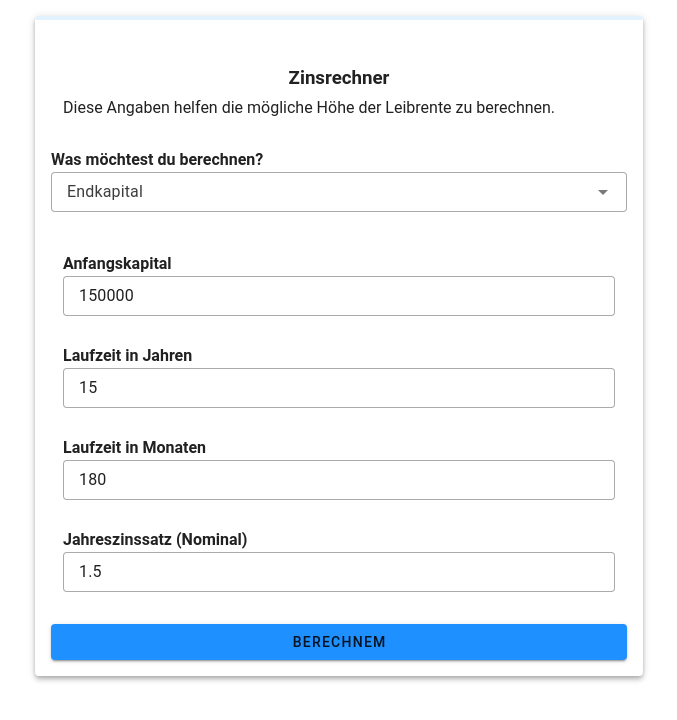
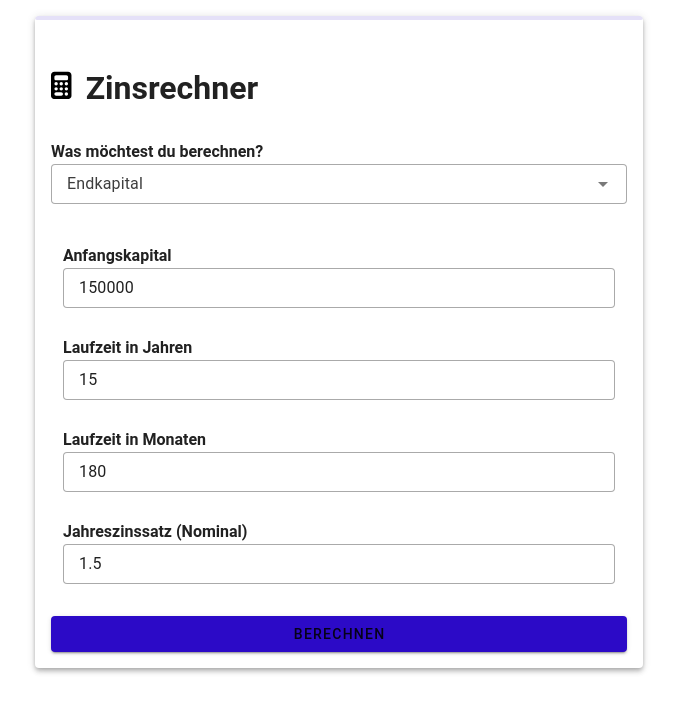
Before and after one commit to lpritzkow/hainimmobilien-zinsrechner, a plain HTML site: page index.html in a window 1280 px wide. Shown: the whole page, without its empty margins (301-978 px from the left). Drawn offline with nearby package versions, Linux system fonts and the light colour scheme.

Commit message:
Update index.html
update design

```diff
--- a/index.html
+++ b/index.html
@@ -9,11 +9,11 @@
       <v-progress-linear :model-value="progress" color="var(--main-color)" rounded></v-progress-linear>
       <v-container>
         <v-col>
-          <v-row justify="center" class="mt-4">
-            <h3>Zinsrechner</h3>
-          </v-row>
-          <v-row class="ml-0 mt-4">
-            Diese Angaben helfen die mögliche Höhe der Leibrente zu berechnen.
+          <v-row justify="left" class="mt-4">
+            <h1>
+              <svg xmlns="http://www.w3.org/2000/svg" height="1em" viewBox="0 -90 500 600"><!--! Font Awesome Free 6.4.0 by @fontawesome - https://fontawesome.com License - https://fontawesome.com/license (Commercial License) Copyright 2023 Fonticons, Inc. --><path d="M64 0C28.7 0 0 28.7 0 64V448c0 35.3 28.7 64 64 64H320c35.3 0 64-28.7 64-64V64c0-35.3-28.7-64-64-64H64zM96 64H288c17.7 0 32 14.3 32 32v32c0 17.7-14.3 32-32 32H96c-17.7 0-32-14.3-32-32V96c0-17.7 14.3-32 32-32zm32 160a32 32 0 1 1 -64 0 32 32 0 1 1 64 0zM96 352a32 32 0 1 1 0-64 32 32 0 1 1 0 64zM64 416c0-17.7 14.3-32 32-32h96c17.7 0 32 14.3 32 32s-14.3 32-32 32H96c-17.7 0-32-14.3-32-32zM192 256a32 32 0 1 1 0-64 32 32 0 1 1 0 64zm32 64a32 32 0 1 1 -64 0 32 32 0 1 1 64 0zm64-64a32 32 0 1 1 0-64 32 32 0 1 1 0 64zm32 64a32 32 0 1 1 -64 0 32 32 0 1 1 64 0zM288 448a32 32 0 1 1 0-64 32 32 0 1 1 0 64z"/></svg>
+              Zinsrechner
+            </h1>
           </v-row>
         </v-col>
         <v-row class="mt-4">
@@ -57,7 +57,7 @@
           </v-row>
           <v-row class="mt-8">
             <v-btn @click="calculate" block color="var(--main-color)" :ripple="false">
-              Berechnem
+              Berechnen
             </v-btn>
           </v-row>
         </v-col>
@@ -94,7 +94,7 @@
           </v-row>
           <v-row class="mt-8">
             <v-btn @click="calculate" block color="var(--main-color)" :ripple="false">
-              Berechnem
+              Berechnen
             </v-btn>
           </v-row>
         </v-col>
@@ -124,7 +124,7 @@
           </v-row>
           <v-row class="mt-8">
             <v-btn @click="calculate" block color="var(--main-color)" :ripple="false">
-              Berechnem
+              Berechnen
             </v-btn>
           </v-row>
         </v-col>
@@ -161,7 +161,7 @@
           </v-row>
           <v-row class="mt-8">
             <v-btn @click="calculate" block color="var(--main-color)" :ripple="false">
-              Berechnem
+              Berechnen
             </v-btn>
           </v-row>
         </v-col>
@@ -347,7 +347,7 @@
 
 
   :root {
-    --main-color: dodgerblue;
-    --back-button: #e5e7eb;
+    --main-color: #2c0ac7;
+    --back-button: #172849;
   }
 </style>
```
